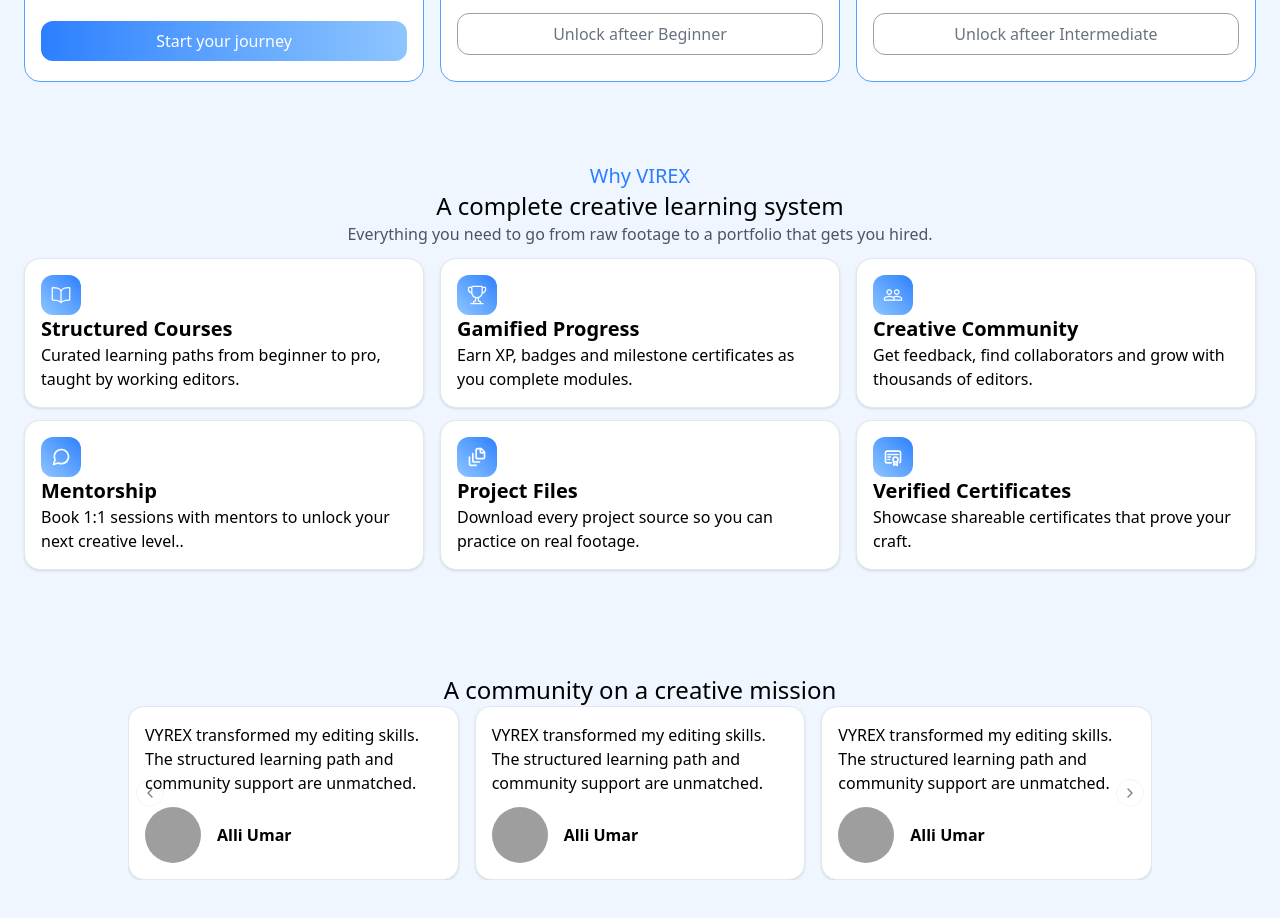
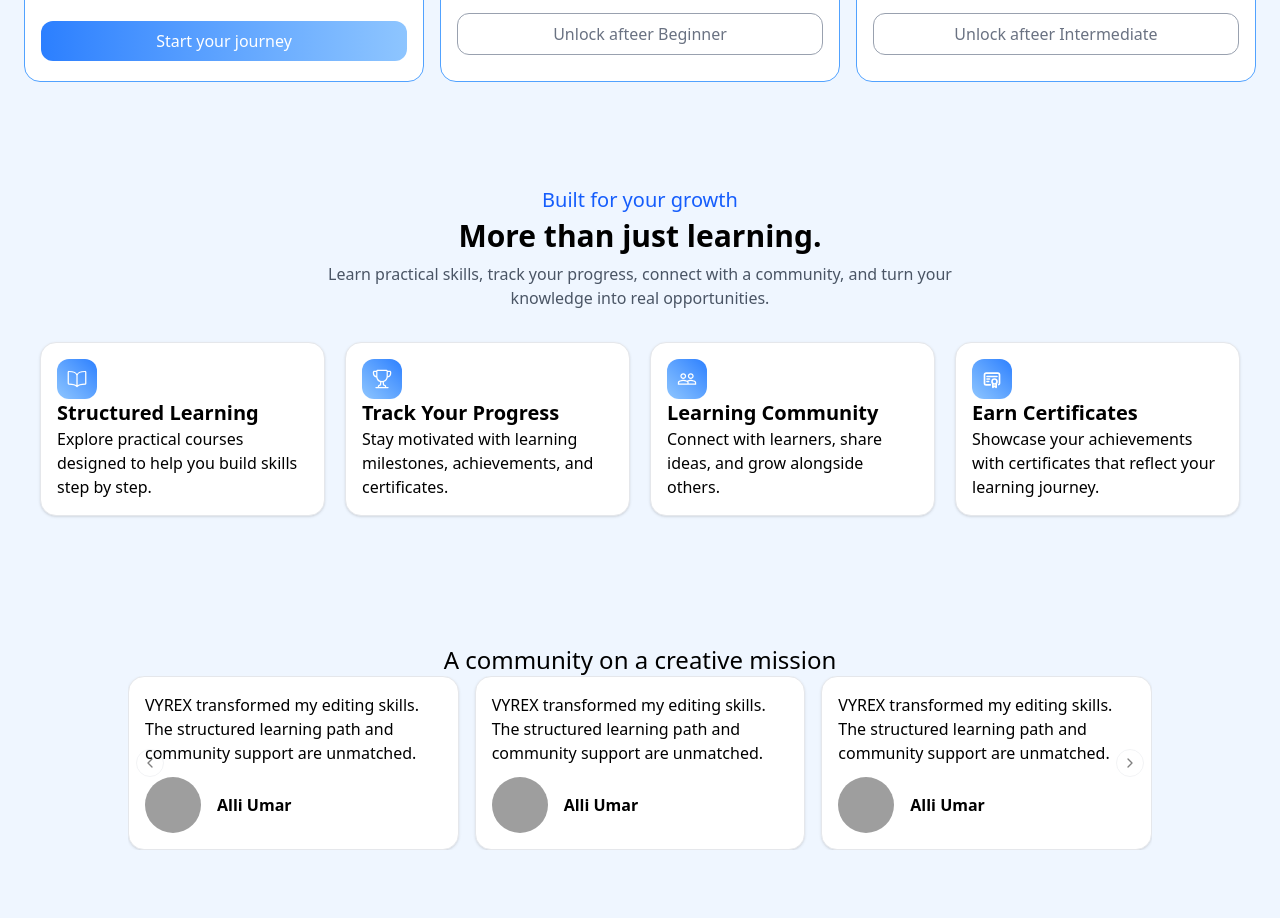
Before and after one commit to ADEDANCE/vyrex, a Next.js app: page / in a window 1280 px wide. Shown: the part 900-1818 px from the top of the page. Built offline with nearby package versions, Linux system fonts and the light colour scheme; grey boxes are pictures that could not be loaded.

Commit message:
reduce number of card

```diff
--- a/app/sections/About.tsx
+++ b/app/sections/About.tsx
@@ -1,93 +1,58 @@
-import { FaUser } from "react-icons/fa";
+
 import Aboutcard from "../components/Aboutcard";
 import { IoBookOutline } from "react-icons/io5";
 import { GoTrophy } from "react-icons/go";
 import { MdPeopleOutline } from "react-icons/md";
-import { FiMessageCircle } from "react-icons/fi";
-import { LuFileStack } from "react-icons/lu";
 import { TbCertificate } from "react-icons/tb";
 
 export default function About() {
   return (
-    <section id="features" className=" w-full py-10 px-6 bg-blue-50">
-      <div className=" text-center text-black">
-        <p className=" text-blue-500 text-xl">Why VIREX</p>
-        <h2 className=" text-2xl font-medium">
-          A complete creative learning system
-        </h2>
-        <p className=" text-gray-600">
-          Everything you need to go from raw footage to a portfolio that gets
-          you hired.
+    <section
+      id="features"
+      className="w-full py-10 sm:py-14 md:py-16 px-4 sm:px-6 lg:px-10 bg-blue-50"
+    >
+      <div className="text-center text-black max-w-7xl mx-auto">
+
+        <p className="text-blue-600 text-sm sm:text-lg md:text-xl">
+          Built for your growth
         </p>
 
-        <div className=" flex mt-3 gap-4 flex-col md:flex-row">
+        <h2 className="text-xl sm:text-2xl md:text-3xl font-semibold mt-1">
+          More than just learning.
+        </h2>
+
+        <p className="text-gray-600 text-sm sm:text-base mt-2 max-w-2xl mx-auto">
+          Learn practical skills, track your progress, connect with a
+          community, and turn your knowledge into real opportunities.
+        </p>
+
+        <div className="grid grid-cols-1 sm:grid-cols-2 lg:grid-cols-4 mt-6 md:mt-8 gap-4 md:gap-5">
+
           <Aboutcard
             icon={<IoBookOutline className="text-white text-xl" />}
-            title="Structured Courses"
-            subtitle="Curated learning paths from beginner to pro, taught by working editors."
+            title="Structured Learning"
+            subtitle="Explore practical courses designed to help you build skills step by step."
           />
+
           <Aboutcard
             icon={<GoTrophy className="text-white text-xl" />}
-            title="Gamified Progress"
-            subtitle="Earn XP, badges and milestone certificates as you complete modules."
+            title="Track Your Progress"
+            subtitle="Stay motivated with learning milestones, achievements, and certificates."
           />
+
           <Aboutcard
             icon={<MdPeopleOutline className="text-white text-xl" />}
-            title="Creative Community"
-            subtitle="Get feedback, find collaborators and grow with thousands of editors."
+            title="Learning Community"
+            subtitle="Connect with learners, share ideas, and grow alongside others."
           />
+
+          <Aboutcard
+            icon={<TbCertificate className="text-white text-xl" />}
+            title="Earn Certificates"
+            subtitle="Showcase your achievements with certificates that reflect your learning journey."
+          />
+
         </div>
-
-        <div className=" flex gap-4 flex-col md:flex-row mt-3">
-          <Aboutcard
-            className=" text-start"
-            icon={<FiMessageCircle className="text-white text-xl" />}
-            title="Mentorship"
-            subtitle="Book 1:1 sessions with mentors to unlock your next creative level.."
-          />
-          <Aboutcard
-            className=" text-start"
-            icon={<LuFileStack className="text-white text-xl" />}
-            title="Project Files"
-            subtitle="Download every project source so you can practice on real footage."
-          />
-          <Aboutcard
-            className=" text-start"
-            icon={<TbCertificate className="text-white text-xl" />}
-            title="Verified Certificates"
-            subtitle="Showcase shareable certificates that prove your craft."
-          />
-        </div>
-
-        {/* <div className=" flex gap-4  mt-3">
-        {" "}
-          <Aboutcard
-            subtitle="VYREX transformed my editing skills. The structured learning path and community support are unmatched."
-            image={
-              <img
-                src={
-                  "/waist-up-portrait-smiling-contented-bespectacled-kid-standing-with-his-arms-folded-against-white-background.jpg"
-                }
-                alt="student"
-                className="w-14 h-14 rounded-full object-cover"
-              />
-            }
-            studentname="Alli Umar"
-          />{" "}
-          <Aboutcard
-            subtitle="VYREX transformed my editing skills. The structured learning path and community support are unmatched."
-            image={
-              <img
-                src={
-                  "/waist-up-portrait-smiling-contented-bespectacled-kid-standing-with-his-arms-folded-against-white-background.jpg"
-                }
-                alt="student"
-                className="w-14 h-14 rounded-full object-cover"
-              />
-            }
-            studentname="Alli Umar"
-          />{" "}
-        </div> */}
       </div>
     </section>
   );
```
